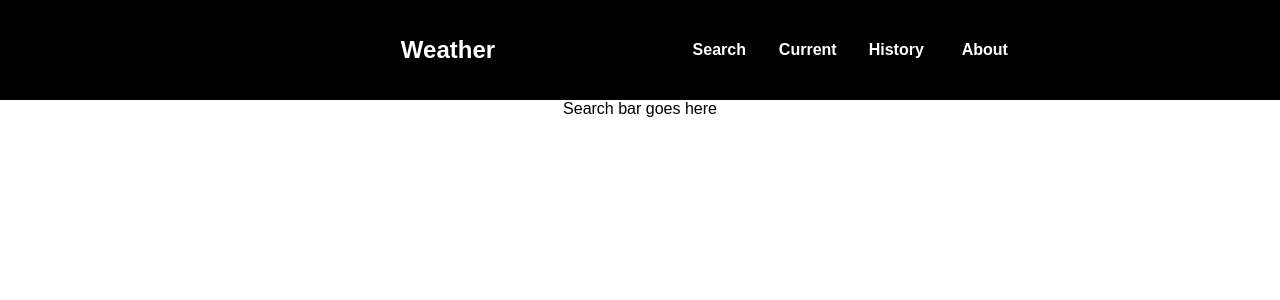
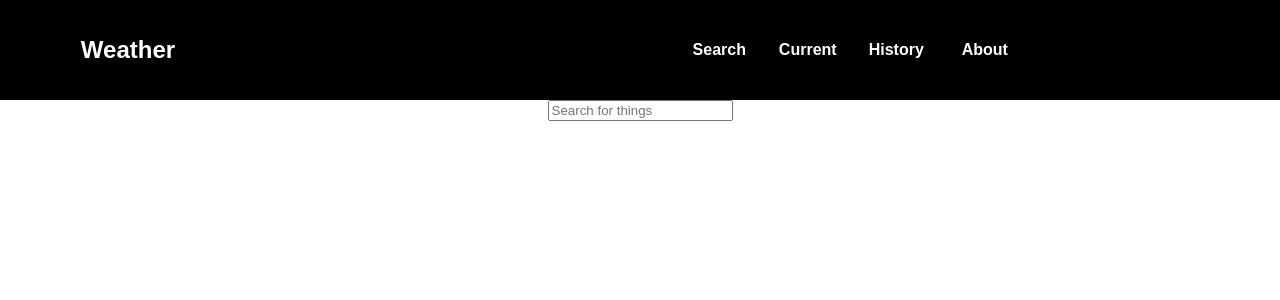
Before and after one commit to JSimoni42/CuralateWeatherApp, a React (Create React App) app: page / in a window 1280 px wide. Shown: the top 300 px of the page. Built offline with nearby package versions, Linux system fonts and the light colour scheme.

Commit message:
Refactored navbar styles and added input bar to search component

```diff
--- a/src/App.css
+++ b/src/App.css
@@ -1,34 +1,3 @@
 .App {
   text-align: center;
 }
-
-.navbar {
-  display: grid;
-  grid-template-columns: 1fr 30% 30% 1fr;
-  height: 100px;
-  color: white;
-  background-color: black;
-}
-
-.navbar h1 {
-  grid-column: 2;
-  align-self: center;
-}
-
-.navbar h1:hover{
-  cursor: pointer;
-}
-
-.navbar ul {
-  grid-column: 3;
-  display: grid;
-  grid-template-columns: 1fr 1fr 1fr 1fr;
-  list-style: none;
-  align-items: center;
-  font-weight: bold;
-  grid-column-gap: 10px;
-}
-
-.navbar ul:hover {
-  cursor:pointer;
-}
--- a/src/components/Navbar.js
+++ b/src/components/Navbar.js
@@ -1,4 +1,5 @@
 import React, { Component } from 'react';
+import '../styles/nav_bar.css';
 
 class Navbar extends Component {
 
--- a/src/components/Search.js
+++ b/src/components/Search.js
@@ -1,9 +1,15 @@
 import React, { Component } from 'react';
 
 class Search extends Component {
+  thing(){
+
+  }
+
   render(){
     return(
-      <div> Search bar goes here </div>
+      <form onSubmit={() => this.thing()}>
+        <input className="search-bar" placeholder="Search for things" />
+      </form>
     );
   }
 }
--- /dev/null
+++ b/src/styles/nav_bar.css
@@ -0,0 +1,30 @@
+.navbar {
+  display: grid;
+  grid-template-columns: 1fr 30% 30% 1fr;
+  height: 100px;
+  color: white;
+  background-color: black;
+}
+
+.navbar h1 {
+  grid-column: 1;
+  align-self: center;
+}
+
+.navbar h1:hover{
+  cursor: pointer;
+}
+
+.navbar ul {
+  grid-column: 3;
+  display: grid;
+  grid-template-columns: 1fr 1fr 1fr 1fr;
+  list-style: none;
+  align-items: center;
+  font-weight: bold;
+  grid-column-gap: 10px;
+}
+
+.navbar ul:hover {
+  cursor:pointer;
+}
```
Also changed, not shown: 1 other file (tests, documents, lock files or other folders).
